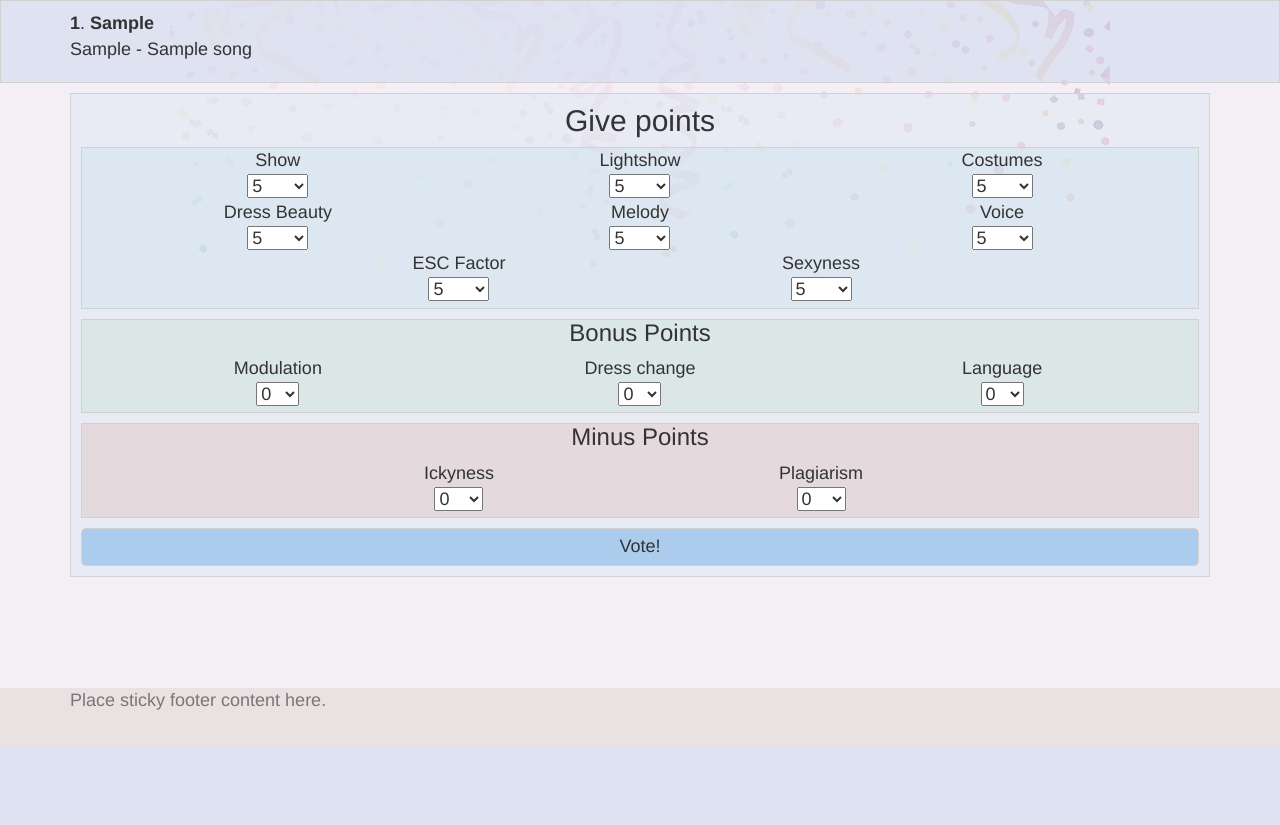
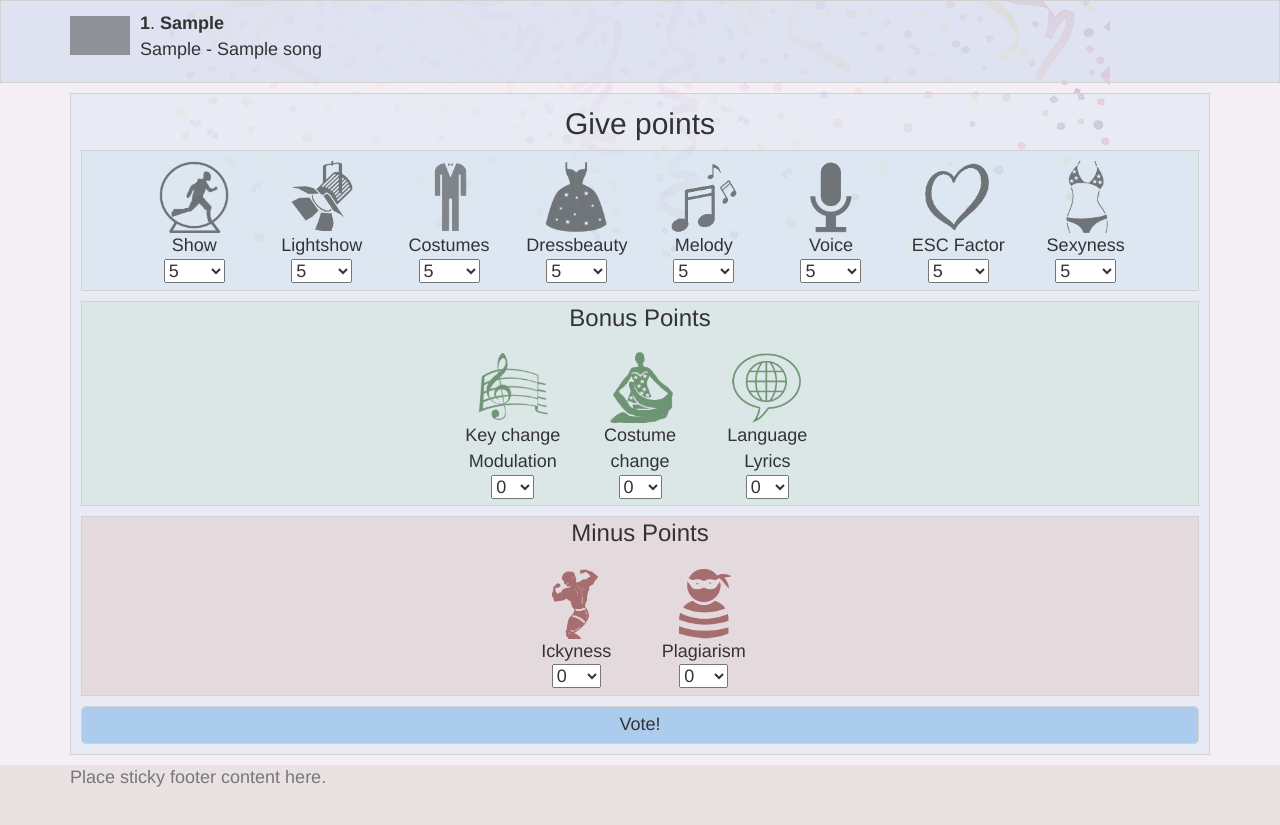
Before and after one commit to helemork/EurovisionParty, a Django app: page /vote/1/ in a window 1280 px wide. Shown: the part 52-877 px from the top of the page. Before the commit the page ends 800 px from the top, so only its background shows below. Run offline with Django 3.2, Linux system fonts and the light colour scheme; a user stored in the database is signed in; tables that the repository leaves empty hold one stand-in row (values such as "Sample post"); some libraries are stand-ins or nearby versions.

Commit message:
all icons and nice styling on voting page. form no longer works though

```diff
--- a/eurovisionparty/settings.py
+++ b/eurovisionparty/settings.py
@@ -120,3 +120,4 @@ LOGIN_URL = '/login/'
 # https://docs.djangoproject.com/en/1.11/howto/static-files/
 
 STATIC_URL = '/static/'
+STATIC_ROOT = os.path.join(BASE_DIR, "static/")
--- a/website/static/css/style.css
+++ b/website/static/css/style.css
@@ -125,7 +125,13 @@ VOTING PAGE PRESENTATION
   position:relative;
   margin-bottom:10px;
 }
-
+#songinformation img{
+  float:left;
+  margin-right:10px;
+  width:60px;
+  margin-top: 5px;
+  opacity: 0.5;
+}
 #songinformation{
   background: rgba(203, 213, 237, 0.5);
 }
@@ -136,7 +142,7 @@ VOTING PAGE PRESENTATION
 }
 
 #votingbox h2, .bonuspoints h3,.minuspoints h3{
-  margin-top:0px;
+  margin-top:3px;
   text-align: center;
 }
 
@@ -166,14 +172,26 @@ VOTING PAGE PRESENTATION
   box-sizing: border-box;
   padding: 5px;
 }
+.votingitem{
+  margin-top:10px;
+  width:100px;
+  box-sizing:border-box;
+  text-align: center;
+  display:inline-block;
+  margin-left: 1%;
+  margin-right: 1%;
+}
+
+.votingitem img{
+    opacity: 0.5;
+    width:70px;
+    margin-left: auto;
+    margin-right: auto;
+}
 /**************************************
 VOTING FORM OPTIONS
 **************************************/
 
 .votingitems{
   display:inline-block;
-  width:32%;
 }
-
-
-form option { color: red; }
--- a/website/templates/vote.html
+++ b/website/templates/vote.html
@@ -1,9 +1,11 @@
 {% extends 'base.html' %}
+{% load staticfiles %}
 {% block content %}
 
 
   <div id="songinformation">
     <div class="container">
+      <img src="{% static 'images/flag.png' %}" >
       <p>
         <strong>{{song.order}}</strong>. <strong>{{song.country}}</strong><br/>
         {{song.artist}} - {{song.title}}<br/>
@@ -17,25 +19,74 @@
           {% csrf_token %}
           <h2>Give points</h2>
           <div class="givepoints">
+
+            <div class="votingitem">
+              <img src="{% static 'images/show.png' %}" >
               {% include 'score_selector.html' with name='show' title='Show' %}
+            </div>
+            <div class="votingitem">
+              <img src="{% static 'images/lights.png' %}" >
               {% include 'score_selector.html' with name='lightshow' title='Lightshow' %}
+            </div>
+            <div class="votingitem">
+              <img src="{% static 'images/costume.png' %}" >
               {% include 'score_selector.html' with name='outfit' title='Costumes' %}
-            {% include 'score_selector.html' with name='dress' title='Dress Beauty' %}
+            </div>
+
+            <div class="votingitem">
+              <img src="{% static 'images/dress.png' %}" >
+              {% include 'score_selector.html' with name='dress' title='Dressbeauty' %}
+            </div>
+            <div class="votingitem">
+              <img src="{% static 'images/melody.png' %}" >
               {% include 'score_selector.html' with name='melody' title='Melody' %}
+            </div>
+            <div class="votingitem">
+              <img src="{% static 'images/voice.png' %}" >
               {% include 'score_selector.html' with name='voice' title='Voice' %}
+            </div>
+
+            <div class="votingitem">
+              <img src="{% static 'images/eurof.png' %}" >
               {% include 'score_selector.html' with name='esc_factor' title='ESC Factor' %}
+            </div>
+            <div class="votingitem">
+              <img src="{% static 'images/sexy.png' %}" >
               {% include 'score_selector.html' with name='sexyness' title='Sexyness' %}
+            </div>
+
           </div>
           <div class="bonuspoints">
             <h3>Bonus Points</h3>
-            {% include 'bonuspoint_selector.html' with name='modulation' title='Modulation' %}
-            {% include 'bonuspoint_selector.html' with name='dress_change' title='Dress change' %}
-            {% include 'bonuspoint_selector.html' with name='language' title='Language' %}
+
+            <div class="votingitem">
+              <img src="{% static 'images/mod.png' %}" >
+              {% include 'bonuspoint_selector.html' with name='modulation' title='Key change Modulation' %}
+            </div>
+
+            <div class="votingitem">
+              <img src="{% static 'images/cchange.png' %}" >
+              {% include 'bonuspoint_selector.html' with name='dress_change' title='Costume change' %}
+            </div>
+            <div class="votingitem">
+              <img src="{% static 'images/language.png' %}" >
+              {% include 'bonuspoint_selector.html' with name='language' title='Language Lyrics' %}
+            </div>
+
+
           </div>
           <div class="minuspoints">
             <h3>Minus Points</h3>
+            <div class="votingitem">
+              <img src="{% static 'images/klyse.png' %}" >
               {% include 'minuspoint_selector.html' with name='douchebag' title='Ickyness' %}
+            </div>
+            <div class="votingitem">
+              <img src="{% static 'images/plag.png' %}" >
               {% include 'minuspoint_selector.html' with name='plagiarism' title='Plagiarism' %}
+            </div>
+
+
           </div>
           <button type="submit" class="submitbutton">Vote!</button>
       </form>
```
Also changed, not shown: website/static/images/cchange.png (added), website/static/images/costume.png (added), website/static/images/dress.png (added), website/static/images/eurof.png (added), website/static/images/flag.png (added), website/static/images/klyse.png (added), website/static/images/language.png (added), website/static/images/lights.png (added), website/static/images/melody.png (added), website/static/images/mod.png (added), website/static/images/plag.png (added), website/static/images/sexy.png (added), website/static/images/show.png (added), website/static/images/voice.png (added). Lines whose indentation alone changed are shown as unchanged.
